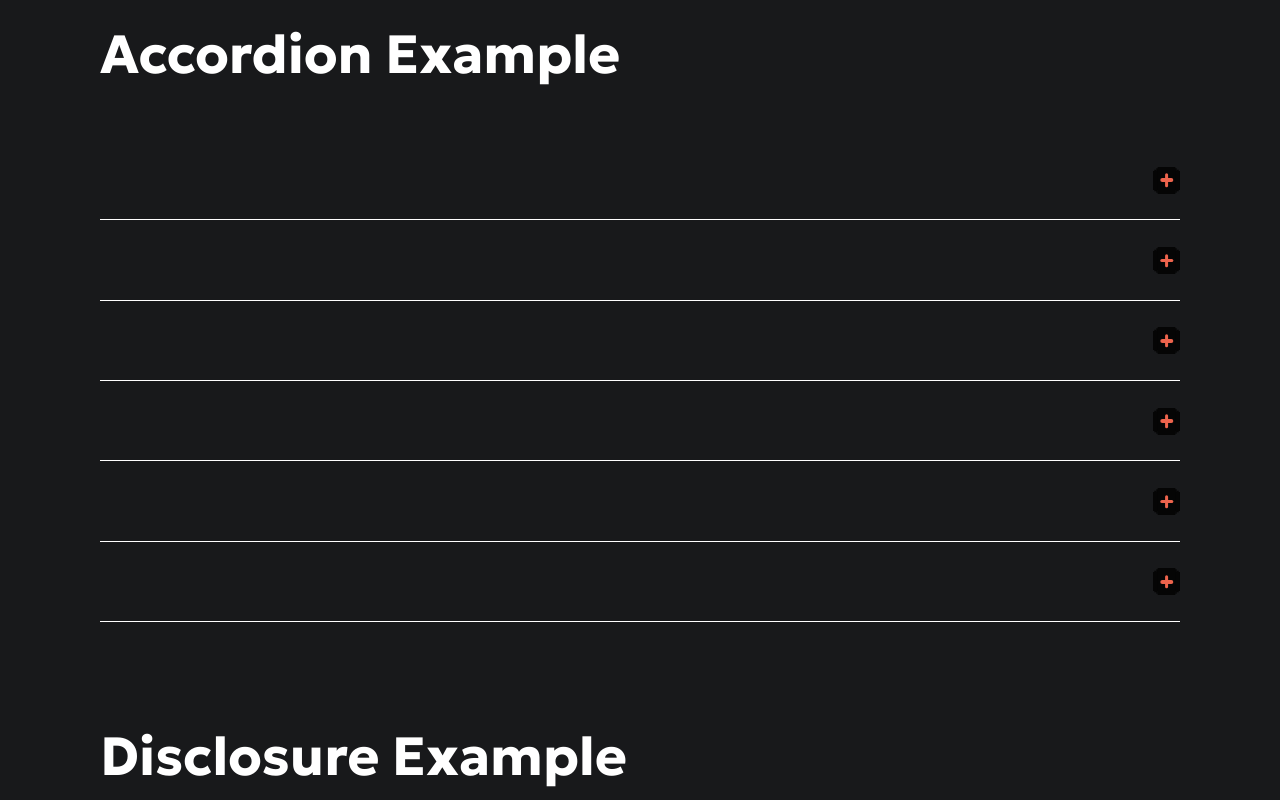
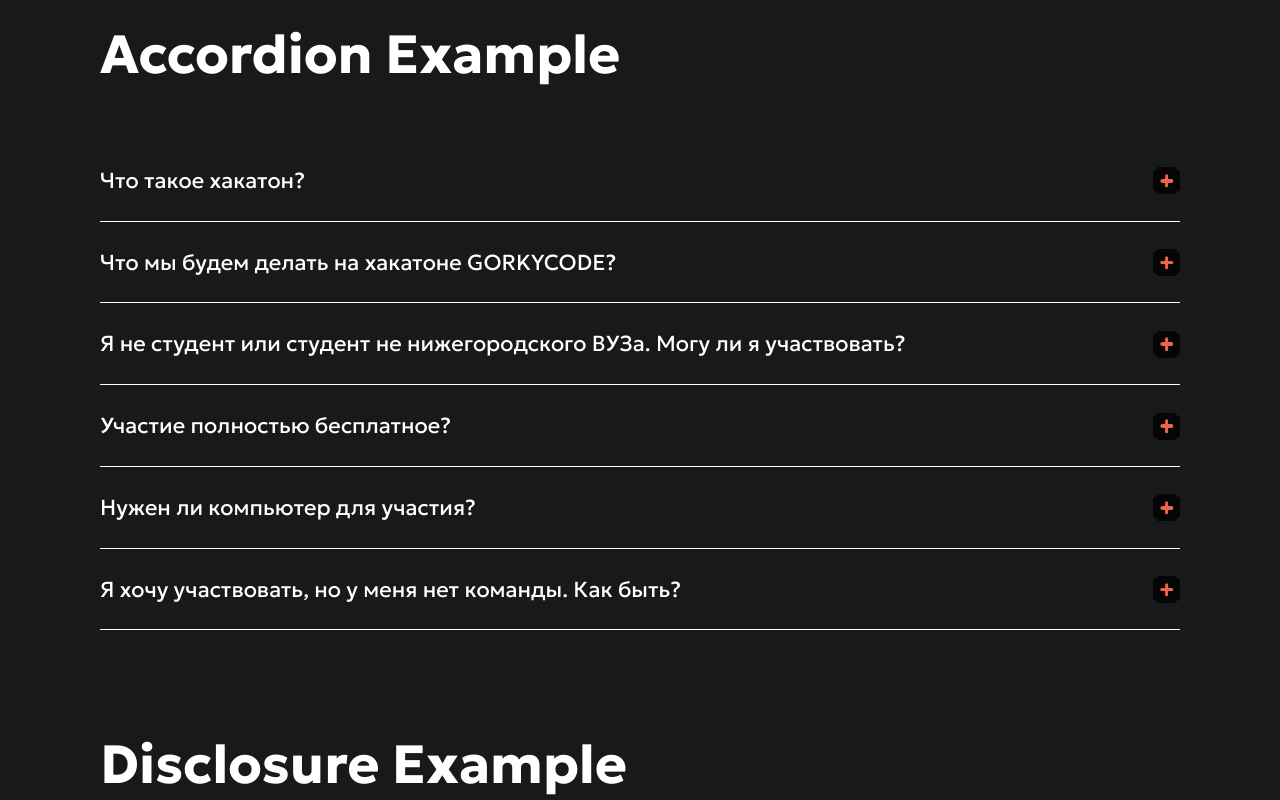
Before and after one commit to Mid1i/Accordion-Standarts, a Vue app: page / in a window 1280 px wide. Built offline with nearby package versions, Linux system fonts and the light colour scheme.

Commit message:
fix: Исправлены формирование id и дефолтные значения props

```diff
--- a/src/components/Accordion.vue
+++ b/src/components/Accordion.vue
@@ -18,11 +18,10 @@
 		<h2 class="faq__title">{{ title }}</h2>
 		<div class="faq__content">
 			<AccordionItem
-				v-for="(item, index) in items"
-				@set-Active="setActiveTab"
-				:is-active="`accordion-${index}` === activeTab"
-				:id="`accordion-${index}`"
+				v-for="item in items"
+				@set-active="setActiveTab"
 				:key="item.title"
+				:active-tab
 				:="item"
 			/>
 		</div>
--- a/src/components/AccordionItem.vue
+++ b/src/components/AccordionItem.vue
@@ -1,5 +1,5 @@
 <script setup lang="ts">
-	import { watch } from "vue";
+	import { computed, watch, withDefaults } from "vue";
 	import type { TypeAccordionItem } from "@/types/AccordionItem";
 	import { useAccordion } from "@/hooks/useAccordion";
 
@@ -7,20 +7,26 @@
 
 
 	type TypeProps = TypeAccordionItem & {
-		isActive: boolean;
-		id: string;
+		activeTab: string | null;
 	};
 
 	defineEmits<{
 		setActive: [id: string | null]
 	}>();
 
-	const props = defineProps<TypeProps>();
+	const props = withDefaults(defineProps<TypeProps>(), {
+		title: "Заголовок",
+		text: "Текст"
+	});
+
+	const id: string = crypto.randomUUID();
 
 	const { sectionRef, setHeight } = useAccordion();
 
+	const isActive = computed<boolean>(() => id === props.activeTab);
 
-	watch(() => props.isActive, () => setHeight(props.isActive));
+
+	watch(isActive, () => setHeight(isActive.value));
 </script>
 
 
@@ -31,10 +37,10 @@
 				@click="$emit('setActive', id)"
 				:aria-controls="`${id}-section`"
 				:aria-expanded="isActive ? 'true' : 'false'"
-				:id="id"
+				:id
 				class="accordion__button"
 			>
-				<span class="accordion__title" v-html="title"></span>
+				<span class="accordion__title">{{ title }}</span>
 				<span class="accordion__icon"></span>
 			</button>
 		</h3>
@@ -46,7 +52,7 @@
 			role="region"
 			class="accordion__section"
 		>
-			<p class="accordion__text" v-html="text"></p>
+			<p class="accordion__text">{{ text }}</p>
 		</div>
 	</div>
 </template>
--- a/src/components/Disclosure.vue
+++ b/src/components/Disclosure.vue
@@ -18,11 +18,10 @@
 		<h2 class="faq__title">{{ title }}</h2>
 		<dl class="faq__content">
 			<DisclosureItem
-				v-for="(item, index) in items"
+				v-for="item in items"
 				@set-Active="setActiveTab"
-				:is-active="`disclosure-${index}` === activeTab"
-				:id="`disclosure-${index}`"
 				:key="item.title"
+				:active-tab
 				:="item"
 			/>
 		</dl>
--- a/src/components/DisclosureItem.vue
+++ b/src/components/DisclosureItem.vue
@@ -1,5 +1,5 @@
 <script setup lang="ts">
-	import { watch } from "vue";
+	import { computed, watch, withDefaults } from "vue";
 	import type { TypeAccordionItem } from "@/types/AccordionItem";
 	import { useAccordion } from "@/hooks/useAccordion";
 
@@ -7,20 +7,26 @@
 
 
 	type TypeProps = TypeAccordionItem & {
-		isActive: boolean;
-		id: string;
+		activeTab: string | null;
 	};
 
 	defineEmits<{
 		setActive: [id: string | null]
 	}>();
 
-	const props = defineProps<TypeProps>();
+	const props = withDefaults(defineProps<TypeProps>(), {
+		title: "Заголовок",
+		text: "Текст"
+	});
+
+	const id: string = crypto.randomUUID();
 
 	const { sectionRef, setHeight } = useAccordion();
 
+	const isActive = computed<boolean>(() => id === props.activeTab);
 
-	watch(() => props.isActive, () => setHeight(props.isActive));
+
+	watch(isActive, () => setHeight(isActive.value));
 </script>
 
 
@@ -33,7 +39,7 @@
 				:aria-expanded="isActive ? 'true' : 'false'"
 				class="accordion__button"
 			>
-				<span class="accordion__title" v-html="title"></span>
+				<span class="accordion__title">{{ title }}</span>
 				<span class="accordion__icon"></span>
 			</button>
 		</dt>
@@ -43,7 +49,7 @@
 			ref="sectionRef"
 			class="accordion__section"
 		>
-			<p class="accordion__text" v-html="text"></p>
+			<p class="accordion__text">{{ text }}</p>
 		</dd>
 	</div>
 </template>
```
